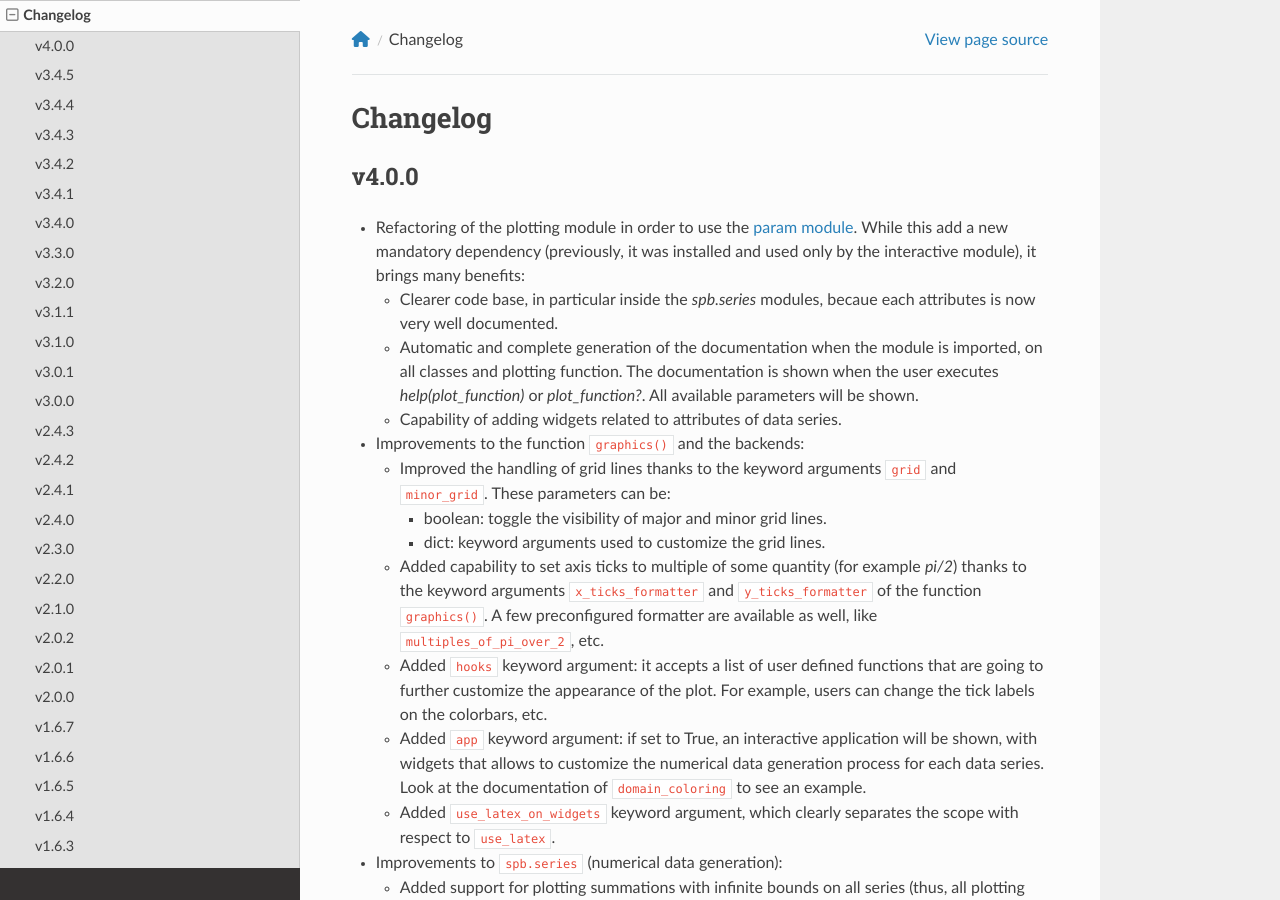
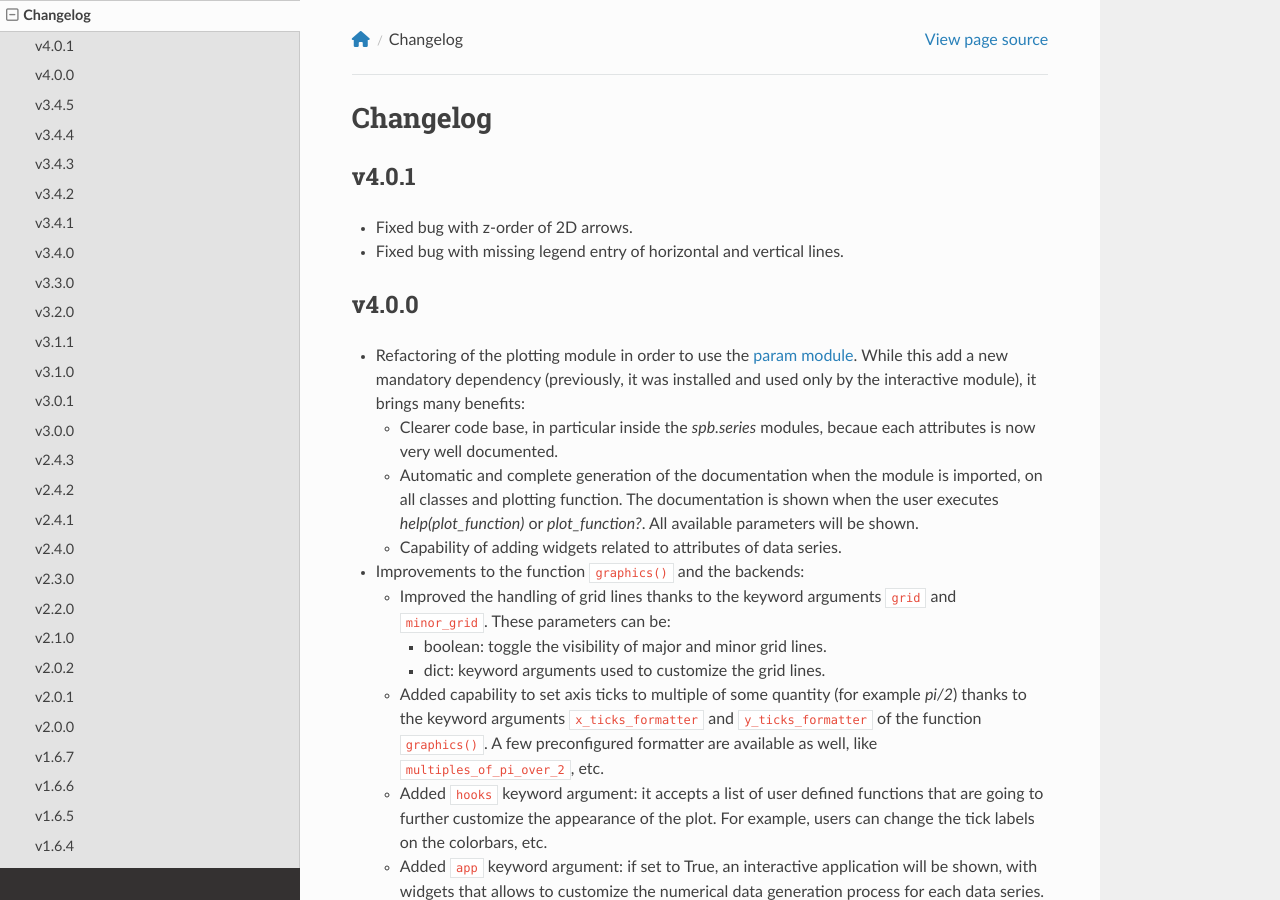
Before and after one commit to Davide-sd/sympy-plot-backends, a Sphinx documentation site: the page built from doc/source/changelog.rst, in a window 1280 px wide and 900 px high. Built offline with Sphinx 7.4.7 and the Read the Docs theme 3.1.0, drawn with Linux system fonts in a browser that asks for light colours; nearby versions of some CDN libraries.

Commit message:
version bump

```diff
--- a/doc/source/changelog.rst
+++ b/doc/source/changelog.rst
@@ -1,6 +1,13 @@
 ==========
  Changelog
 ==========
+
+v4.0.1
+======
+
+* Fixed bug with z-order of 2D arrows.
+* Fixed bug with missing legend entry of horizontal and vertical lines.
+
 
 v4.0.0
 ======
--- a/spb/_version.py
+++ b/spb/_version.py
@@ -1 +1 @@
-__version__ = "4.0.0"
+__version__ = "4.0.1"
```
